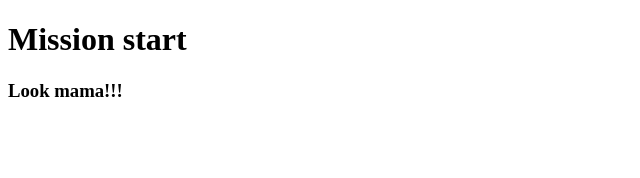
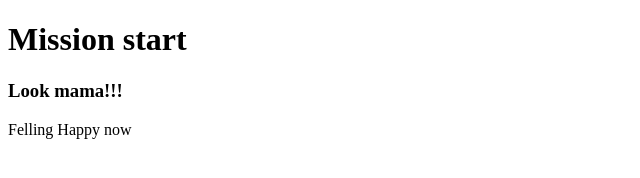
Before and after one commit to mohammadtahmid/Mission, a plain HTML site: page index.html in a window 1280 px wide. Shown: the whole page, without its empty margins (0-640 px from the left). Drawn offline with Linux system fonts and the light colour scheme.

Commit message:
ghosting hut

```diff
--- a/index.html
+++ b/index.html
@@ -9,5 +9,6 @@
 <body>
   <h1>Mission start</h1>
   <h3>Look mama!!!</h3>
+  <p>Felling Happy now</p>
 </body>
 </html>
```
